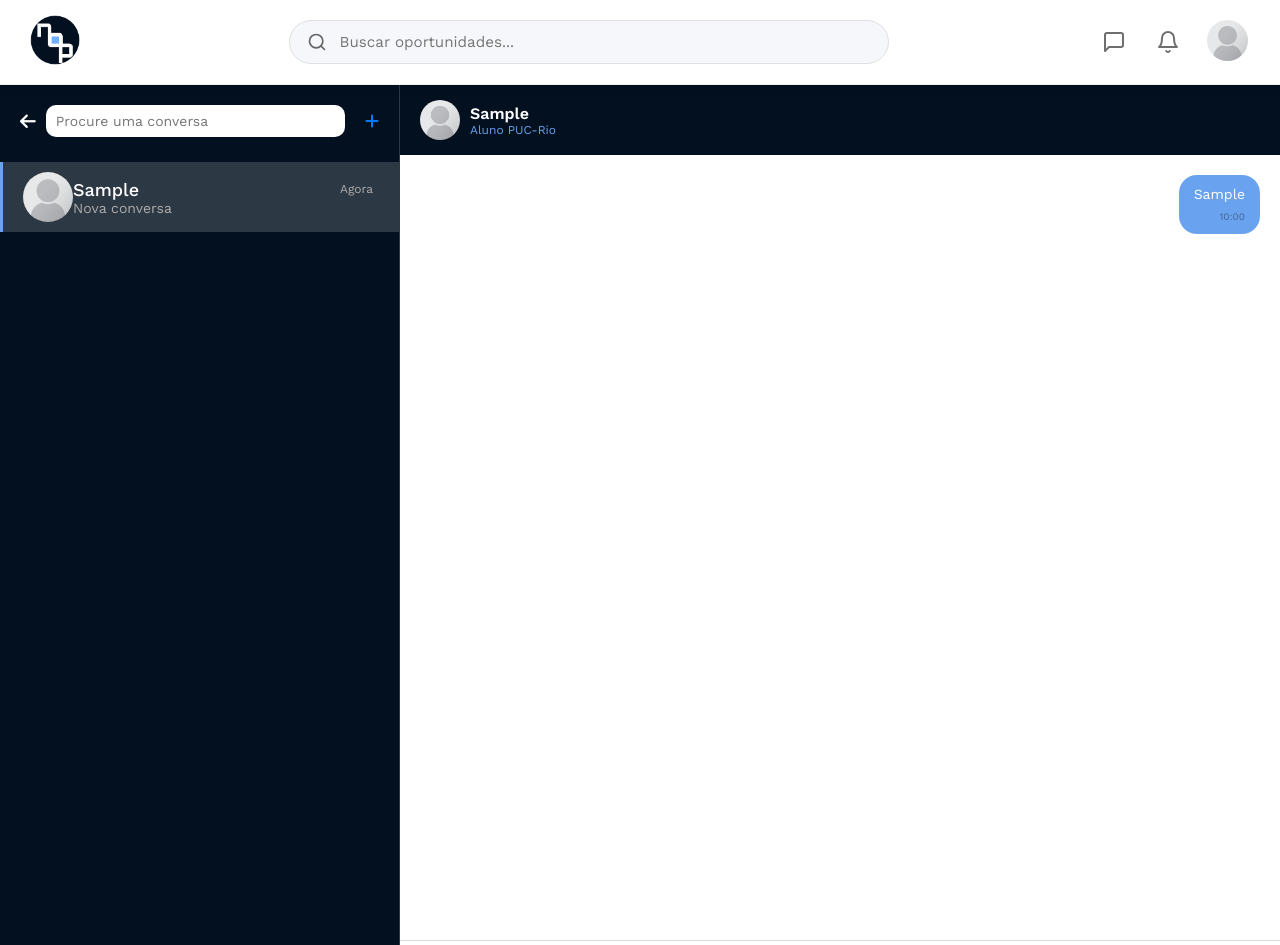
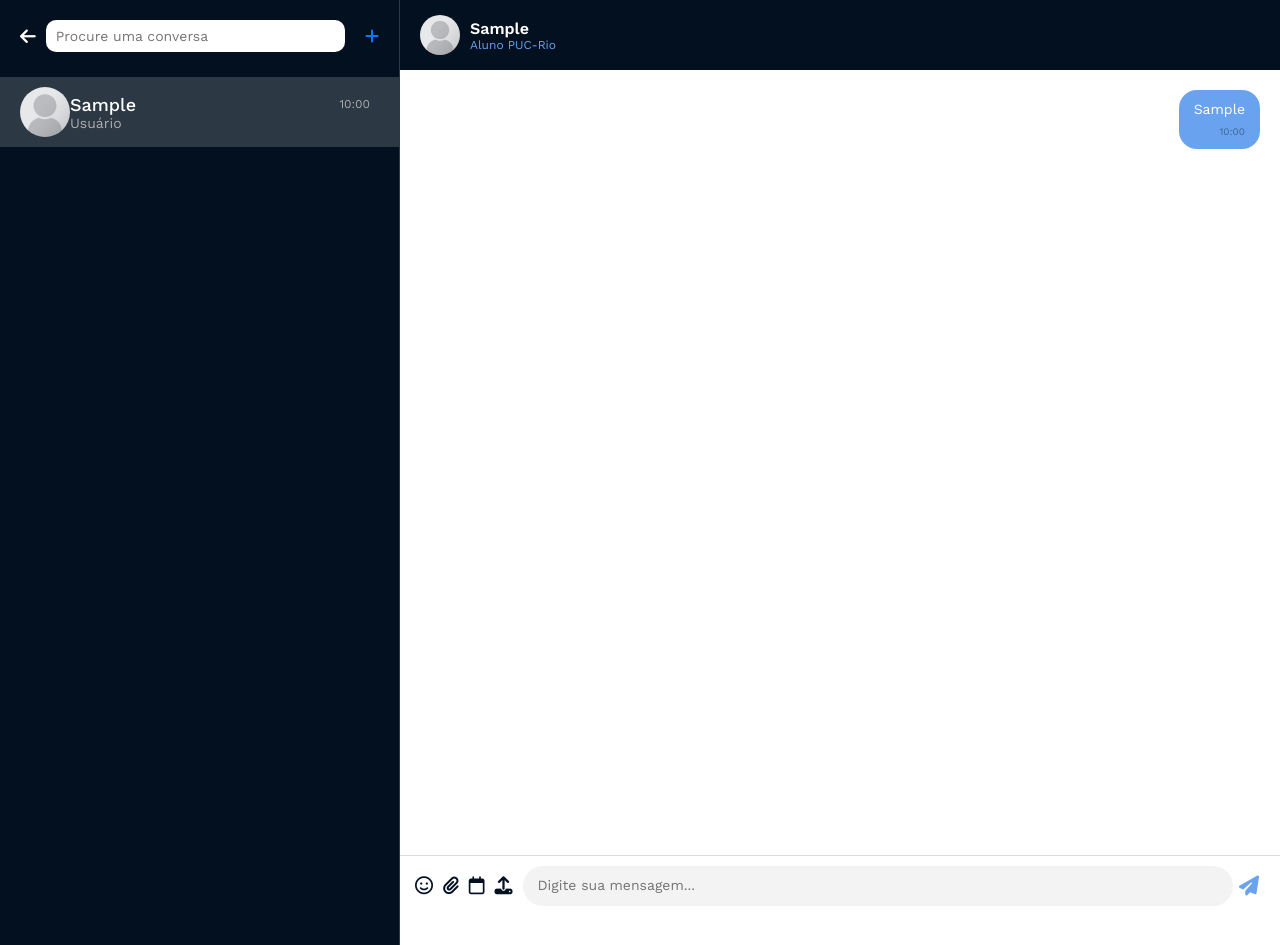
Before and after one commit to udagla5/INF1039---25.2---Time-1, a Django app: page /chat/?conversa_com=1 in a window 1280 px wide. Run offline with Django 5.2, Linux system fonts and the light colour scheme; a user stored in the database is signed in; tables that the repository leaves empty hold one stand-in row (values such as "Sample post").

Commit message:
Update chat.html

```diff
--- a/Projeto Django/nop/templates/chat.html
+++ b/Projeto Django/nop/templates/chat.html
@@ -1,16 +1,15 @@
-{% extends 'base.html' %}
 {% load static %}
-
-
-{% block title %}Chat | NOP{% endblock %}
-
-{% block extra_css %}
+<!DOCTYPE html>
+<html lang="pt-BR">
+<head>
+    <meta charset="UTF-8">
+    <meta name="viewport" content="width=device-width, initial-scale=1.0">
+    <title>Chat | NOP</title>
     <link href="https://fonts.googleapis.com/css2?family=Work+Sans:wght@400;500;600&display=swap" rel="stylesheet">
     <link rel="stylesheet" href="https://cdnjs.cloudflare.com/ajax/libs/font-awesome/6.5.0/css/all.min.css">
     <link rel="stylesheet" href="{% static 'css/chat.css' %}">
-{% endblock %}
-
-{% block content %}
+</head>
+<body>
 <div class="chat-container">
   <div class="sidebar">
     <div class="search-box">
@@ -23,24 +22,8 @@
       </a>
     </div>
     <div class="chat-list">
-      {% if destinatario %}
-        <div class="chat-item selected" style="border-left: 3px solid #69A3EF; background: #2D3845;">
-          <a href="?conversa_com={{ destinatario.id }}" style="display: flex; align-items: center; text-decoration: none; color: inherit; width: 100%;">
-            <img src="{% static 'img/user_placeholder.png' %}" alt="{{ destinatario.username }}">
-            <div class="chat-info">
-              <div class="chat-top">
-                <span>{{ destinatario.first_name|default:destinatario.username }}</span>
-                <small class="time">Agora</small>
-              </div>
-              <small>Nova conversa</small>
-            </div>
-          </a>
-        </div>
-      {% endif %}
-
       {% if conversas %}
         {% for conversa in conversas %}
-          {% if conversa.id != destinatario.id %}
         <div class="chat-item {% if conversa.id|stringformat:'s' == request.GET.conversa_com %}selected{% endif %}">
           <a href="?conversa_com={{ conversa.id }}" style="display: flex; align-items: center; text-decoration: none; color: inherit; width: 100%;">
             <img src="{% static 'img/user_placeholder.png' %}" alt="{{ conversa.username }}">
@@ -53,16 +36,14 @@
             </div>
           </a>
         </div>
-          {% endif %}
         {% endfor %}
-      {% endif %}
-
-      {% if not conversas and not destinatario %}
+      {% else %}
         <div style="padding: 20px; text-align: center; color: #666;">
           <p>Nenhuma conversa ainda.</p>
           <a href="{% url 'usuarios_chat' %}" style="color: #007bff;">Iniciar nova conversa</a>
         </div>
       {% endif %}
+
     </div>
   </div>
 
@@ -106,52 +87,45 @@
       <div class="icons">
         <i class="fa-regular fa-face-smile"></i>
         <i class="fa-solid fa-paperclip"></i>
+        <i class="fa-regular fa-calendar"></i>
+        <i class="fa-solid fa-upload"></i>
       </div>
-
       {% if destinatario %}
-      <form id="mensagemForm" method="post" action="{% url 'enviar_mensagem' %}" style="display: flex; align-items: center; width: 100%; margin: 0;">
+      <form id="mensagemForm" method="post" action="{% url 'enviar_mensagem' %}" style="display: flex; align-items: center; flex: 1;">
         {% csrf_token %}
         <input type="hidden" name="destinatario_id" value="{{ destinatario.id }}">
-
-        <div style="flex: 1; margin-right: 10px;">
         {{ form_mensagem.conteudo }}
-        </div>
-
-        <button type="submit" style="border: none; background: none; color: #007bff; cursor: pointer; font-size: 1.2rem;">
-            <i class="fa-solid fa-paper-plane"></i>
-        </button>
+        <button type="submit"><i class="fa-solid fa-paper-plane"></i></button>
       </form>
       {% else %}
-      <textarea placeholder="Selecione uma conversa para enviar mensagens..." rows="1" disabled style="width: 100%; flex: 1;"></textarea>
-      <button disabled style="border: none; background: none; color: #ccc;"><i class="fa-solid fa-paper-plane"></i></button>
+      <textarea placeholder="Selecione uma conversa para enviar mensagens..." rows="1" disabled></textarea>
+      <button disabled><i class="fa-solid fa-paper-plane"></i></button>
       {% endif %}
     </div>
   </div>
 </div>
-{% endblock %}
 
-{% block extra_js %}
 <script>
 const chat = document.getElementById("chat");
 const form = document.getElementById("mensagemForm");
-const textarea = document.getElementById('mensagem-input'); // ⬅️ Pegar o textarea pelo ID
 
-// Função para enviar via AJAX
-function enviarMensagem(e) {
+// Envio de mensagens via AJAX
+if (form) {
+  form.addEventListener('submit', function(e) {
     e.preventDefault();
 
-  const conteudo = textarea.value.trim(); // ⬅️ Acesso direto ao valor
+    const formData = new FormData(form);
+    const conteudo = formData.get('conteudo').trim();
 
     if (!conteudo) return;
-
-  // Usar FormData para enviar
-  const formData = new FormData(form);
-  // O FormData já pega o 'conteudo' porque o textarea tem name="conteudo"
 
     // Enviar via AJAX
     fetch(form.action, {
       method: 'POST',
       body: formData,
+      headers: {
+        'X-Requested-With': 'XMLHttpRequest',
+      }
     })
     .then(response => response.json())
     .then(data => {
@@ -159,13 +133,11 @@ function enviarMensagem(e) {
         // Adicionar mensagem na tela
         const msg = document.createElement("div");
         msg.classList.add("msg", "sent");
-      // Substituir quebras de linha por <br> e adicionar o horário
         msg.innerHTML = `${data.mensagem.conteudo.replace(/\n/g, "<br>")}<small>${data.mensagem.data_envio}</small>`;
         chat.appendChild(msg);
 
-      // Limpar form e resetar textarea
-      textarea.value = '';
-      textarea.style.height = '40px'; // Resetar a altura
+        // Limpar form
+        form.reset();
 
         // Scroll para baixo
         chat.scrollTop = chat.scrollHeight;
@@ -177,47 +149,45 @@ function enviarMensagem(e) {
       console.error('Erro:', error);
       alert('Erro ao enviar mensagem');
     });
-}
+  });
 
-// 1. Envio de mensagens via AJAX
-if (form) {
-  form.addEventListener('submit', enviarMensagem);
-
-  // 2. Enter envia / Shift+Enter pula linha
+  // Enter envia / Shift+Enter pula linha
+  const textarea = form.querySelector('textarea');
   if (textarea) {
     textarea.addEventListener("keydown", (e) => {
       if (e.key === "Enter" && !e.shiftKey) {
         e.preventDefault();
-        enviarMensagem(e); // Chamar a função de envio
+        form.dispatchEvent(new Event('submit'));
       }
-    });
-
-    // 3. Auto-redimensionamento do textarea
-    textarea.addEventListener('input', () => {
-      textarea.style.height = 'auto';
-      textarea.style.height = (textarea.scrollHeight) + 'px';
     });
   }
 }
 
-const searchInput = document.getElementById('searchInput');
-const usuarioItems = document.querySelectorAll('.usuario-item');
-
-if (searchInput) {
-  searchInput.addEventListener('input', function() {
-    const searchTerm = this.value.toLowerCase();
-
-    usuarioItems.forEach(item => {
-      const nomeUsuario = item.querySelector('.chat-top span').textContent.toLowerCase();
-      const emailUsuario = item.querySelector('.chat-info small:last-child').textContent.toLowerCase();
-
-      if (nomeUsuario.includes(searchTerm) || emailUsuario.includes(searchTerm)) {
-        item.style.display = 'block';
-      } else {
-        item.style.display = 'none';
-      }
-    });
+const backBtn = document.querySelector(".back-btn");
+if (backBtn) {
+  backBtn.addEventListener("click", () => {
+    history.back();
   });
 }
+
+// Auto-scroll para última mensagem
+if (chat) {
+  chat.scrollTop = chat.scrollHeight;
+}
+
+// Atualizar mensagens periodicamente (polling simples)
+function atualizarMensagens() {
+  const destinatarioId = new URLSearchParams(window.location.search).get('conversa_com');
+  if (destinatarioId) {
+    // Recarregar a página a cada 10 segundos para buscar novas mensagens
+    // Em produção, seria melhor usar WebSockets
+    setTimeout(() => {
+      location.reload();
+    }, 10000);
+  }
+}
+
+atualizarMensagens();
 </script>
-{% endblock %}
+</body>
+</html>
```
Lines whose indentation alone changed are shown as unchanged.
